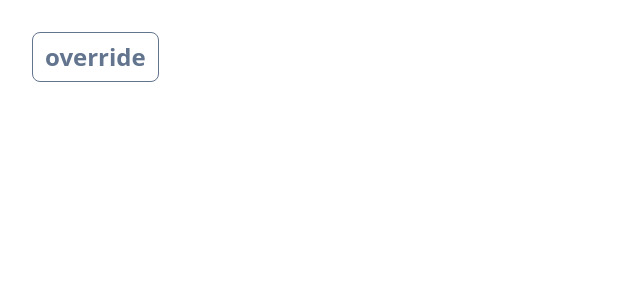
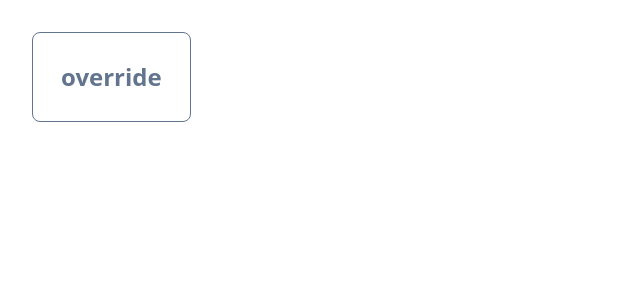
Before and after one commit to pharos-lab/lanthorn, a Vue app: page / in a window 1280 px wide. Shown: the top 300 px of the page, without its empty margins (0-640 px from the left). Built offline with nearby package versions, Linux system fonts and the light colour scheme.

Commit message:
add possibility to override class per component

```diff
--- a/src/App.vue
+++ b/src/App.vue
@@ -3,7 +3,7 @@
 
 <template>
   <div class="p-8">
-    <Button size="lg">override</Button>
+    <Button size="lg" class="p-7">override</Button>
   </div>
 </template>
 
--- a/src/components/button/Button.vue
+++ b/src/components/button/Button.vue
@@ -3,7 +3,7 @@
         v-if="props.href"
         :href="props.href"
         class="l-button"
-        :class="pharos?.getClass('button', attrs)"
+        :class="pharos?.getClass('button', attrs, props.class)"
         v-bind="visibleAttrs"
 
     >
@@ -13,7 +13,7 @@
     <button
         v-else
         type="button"
-        :class="pharos?.getClass('button', attrs)"
+        :class="pharos?.getClass('button', attrs, props.class)"
         class="l-button"
         v-bind="visibleAttrs"
     >
@@ -22,7 +22,7 @@
 </template>
 
 <script setup lang="ts">
-import { inject } from 'vue'
+import { inject, type HTMLAttributes } from 'vue'
 import { type Pharos } from '../../types';
 import { useStyleAttrs } from '../../composables/useStyleAttrs'
 
@@ -31,6 +31,7 @@ const { attrs, visibleAttrs } = useStyleAttrs(pharos)
 
 const props = defineProps<{
     href?: string,
+    class: HTMLAttributes['class']
     [key: string]: string | Boolean | undefined
 }>()
 
--- a/src/composables/useTheme.ts
+++ b/src/composables/useTheme.ts
@@ -5,13 +5,13 @@ const staticProperties = ['background', 'foreground']
 
 export function useTheme(options?: PluginOptions) {
 
-    function getClass(component:string, props: any) {
+    function getClass(component:string, props: any, override?: string) {
 
         const colorClasses =  getColorClasses(component, props)
         const propsClasses = getPropsClasses(props)
         const componentClasses = options?.theme.components?.[component]?.class
 
-        return twMerge(componentClasses, propsClasses, colorClasses)
+        return twMerge(componentClasses, propsClasses, colorClasses, override)
     }
 
     function getColorClasses(component:string, props: any) {
--- a/src/types/index.ts
+++ b/src/types/index.ts
@@ -14,7 +14,7 @@ export type ColorTheme = {
 
 export type Pharos = {
   theme: Theme
-  getClass: (component: string, props:any) => string
+  getClass: (component: string, props:any, override: string) => string
 }
 
 export type PluginOptions = {
```
